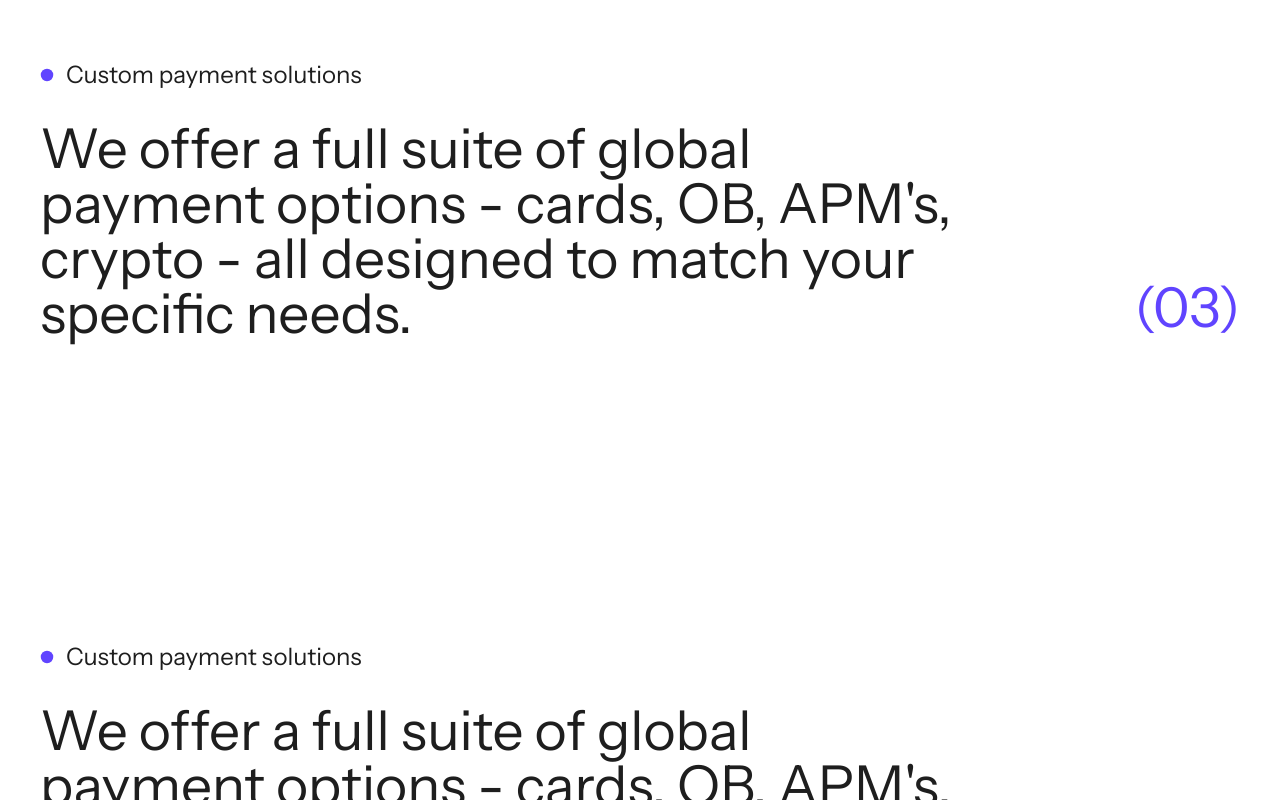
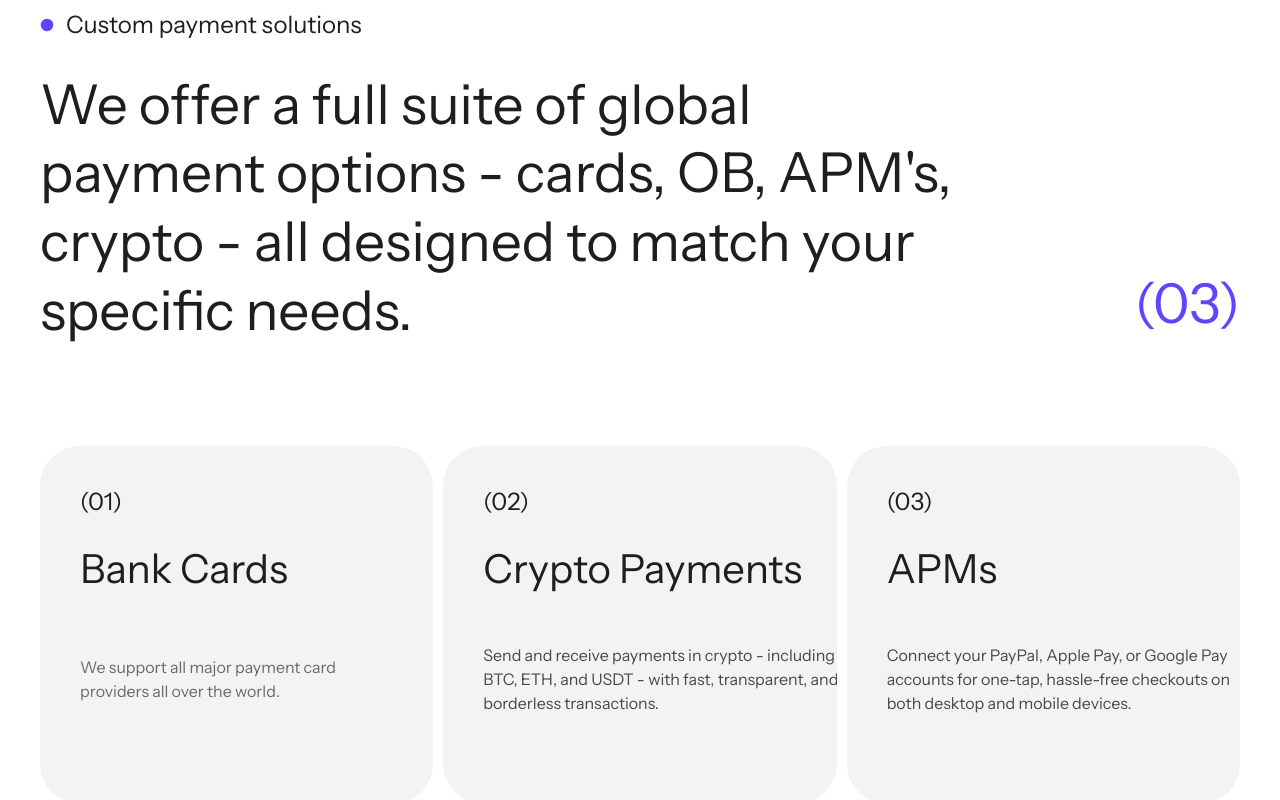
Before and after one commit to DenMinzalirov/40Gate, a Next.js app: page / in a window 1280 px wide. Shown: the part 4380-5180 px from the top of the page. Built offline with nearby package versions, Linux system fonts and the light colour scheme.

Commit message:
CustomPaymentSolutions desctop

```diff
--- a/src/app/page.tsx
+++ b/src/app/page.tsx
@@ -10,9 +10,6 @@ export default function Home() {
       <MerchantsSection />
       <PartnerWithUs />
       <CustomPaymentSolutions />
-      <CustomPaymentSolutions />
-      <CustomPaymentSolutions />
-      <CustomPaymentSolutions />
     </main>
   )
 }
--- a/src/components/CustomPaymentSolutions.tsx
+++ b/src/components/CustomPaymentSolutions.tsx
@@ -2,7 +2,9 @@ const CustomPaymentSolutions = () => {
     return (
         <section className="w-full pt-[120px] sm:pt-[200px] px-5 sm:px-10">
             <div className="w-full max-w-[1440px] mx-auto">
-                <div className="flex flex-col sm:flex-row sm:justify-between sm:items-end self-stretch flex-grow-0 flex-shrink-0 relative gap-8 sm:gap-[65px] py-6 sm:py-[50px]">
+                <div className="flex flex-col justify-start items-start self-stretch flex-grow-0 flex-shrink-0 gap-[100px]">
+                    {/* Заголовок секции */}
+                    <div className="flex justify-between items-end self-stretch flex-grow-0 flex-shrink-0 relative">
                         <div className="flex flex-col justify-start items-start flex-grow-0 flex-shrink-0 w-full sm:w-[925px] gap-[30px]">
                             <div className="flex justify-start items-center self-stretch flex-grow-0 flex-shrink-0 relative gap-3">
                                 <svg
@@ -21,17 +23,77 @@ const CustomPaymentSolutions = () => {
                                 </p>
                             </div>
                             <div className="flex flex-col justify-start items-start self-stretch flex-grow-0 flex-shrink-0 relative gap-3.5">
-                            <p className="self-stretch flex-grow-0 flex-shrink-0 w-full sm:w-[925px] text-3xl sm:text-[55px] text-left text-[#1e1e1e] font-instrument-sans leading-tight sm:leading-none">
-                                We offer a full suite of global payment options - cards, OB, APM&apos;s, crypto - all designed to
-                                match your specific needs.
+                                <p className="self-stretch flex-grow-0 flex-shrink-0 w-full sm:w-[925px] text-[55px] text-left text-[#1e1e1e] font-tinos leading-tight">
+                                    We offer a full suite of global payment options - cards, OB, APM's, crypto - all designed to match your specific needs.
                                 </p>
                             </div>
                         </div>
-                    <p className="flex-grow-0 flex-shrink-0 text-3xl sm:text-[55px] text-left text-[#6044ff] font-instrument-sans">(03)</p>
+                        {/* Номер секции - только для десктопа */}
+                        <p className="hidden sm:block flex-grow-0 flex-shrink-0 text-[55px] text-left text-[#6044ff] font-tinos">
+                            (03)
+                        </p>
+                    </div>
+
+                    {/* Карточки с решениями */}
+                    <div className="flex flex-col sm:flex-row justify-start items-center self-stretch flex-grow-0 flex-shrink-0 gap-5 sm:gap-2.5">
+                        {/* Карточка 1 - Bank Cards */}
+                        <div className="flex flex-col justify-between items-start flex-grow w-full sm:h-[358px] relative overflow-hidden p-6 sm:p-10 rounded-[20px] sm:rounded-[40px] bg-[#f2f4f3]">
+                            <div className="flex flex-col justify-start items-start self-stretch flex-grow-0 flex-shrink-0 relative gap-4 sm:gap-6">
+                                <p className="self-stretch flex-grow-0 flex-shrink-0 w-full sm:w-[366.67px] text-lg sm:text-2xl text-left text-[#1e1e1e]">
+                                    (01)
+                                </p>
+                                <p className="self-stretch flex-grow-0 flex-shrink-0 w-full sm:w-[366.67px] text-2xl sm:text-[40px] text-left text-[#1e1e1e]">
+                                    Bank Cards
+                                </p>
+                            </div>
+                            <p className="self-stretch flex-grow-0 flex-shrink-0 w-full sm:w-[366.67px] opacity-80 text-sm sm:text-base text-left text-[#1e1e1e] mt-4 sm:mt-0">
+                                <span className="self-stretch flex-grow-0 flex-shrink-0 w-full sm:w-[366.67px] opacity-80 text-sm sm:text-base text-left text-[#1e1e1e]">
+                                    We support all major payment card
+                                </span>
+                                <br />
+                                <span className="self-stretch flex-grow-0 flex-shrink-0 w-full sm:w-[366.67px] opacity-80 text-sm sm:text-base text-left text-[#1e1e1e]">
+                                    providers all over the world.
+                                </span>
+                            </p>
+                            <div className="flex-grow-0 flex-shrink-0"></div>
+                        </div>
+
+                        {/* Карточка 2 - Crypto Payments */}
+                        <div className="flex flex-col justify-between items-start flex-grow w-full sm:h-[358px] relative overflow-hidden p-6 sm:p-10 rounded-[20px] sm:rounded-[40px] bg-[#f2f4f3]">
+                            <div className="flex flex-col justify-start items-start self-stretch flex-grow-0 flex-shrink-0 relative gap-4 sm:gap-6">
+                                <p className="self-stretch flex-grow-0 flex-shrink-0 w-full sm:w-[366.67px] text-lg sm:text-2xl text-left text-[#1e1e1e]">
+                                    (02)
+                                </p>
+                                <p className="self-stretch flex-grow-0 flex-shrink-0 w-full sm:w-[366.67px] text-2xl sm:text-[40px] text-left text-[#1e1e1e]">
+                                    Crypto Payments
+                                </p>
+                            </div>
+                            <p className="self-stretch flex-grow-0 flex-shrink-0 w-full sm:w-[366.67px] opacity-80 text-sm sm:text-base text-left text-[#1e1e1e] mt-4 sm:mt-0">
+                                Send and receive payments in crypto - including BTC, ETH, and USDT - with fast, transparent, and borderless transactions.
+                            </p>
+                            <div className="flex-grow-0 flex-shrink-0"></div>
+                        </div>
+
+                        {/* Карточка 3 - APMs */}
+                        <div className="flex flex-col justify-between items-start flex-grow w-full sm:h-[358px] relative overflow-hidden p-6 sm:p-10 rounded-[20px] sm:rounded-[40px] bg-[#f2f4f3]">
+                            <div className="flex flex-col justify-start items-start self-stretch flex-grow-0 flex-shrink-0 relative gap-4 sm:gap-6">
+                                <p className="self-stretch flex-grow-0 flex-shrink-0 w-full sm:w-[366.67px] text-lg sm:text-2xl text-left text-[#1e1e1e]">
+                                    (03)
+                                </p>
+                                <p className="self-stretch flex-grow-0 flex-shrink-0 w-full sm:w-[366.67px] text-2xl sm:text-[40px] text-left text-[#1e1e1e]">
+                                    APMs
+                                </p>
+                            </div>
+                            <p className="self-stretch flex-grow-0 flex-shrink-0 w-full sm:w-[366.67px] opacity-80 text-sm sm:text-base text-left text-[#1e1e1e] mt-4 sm:mt-0">
+                                Connect your PayPal, Apple Pay, or Google Pay accounts for one-tap, hassle-free checkouts on both desktop and mobile devices.
+                            </p>
+                            <div className="flex-grow-0 flex-shrink-0"></div>
+                        </div>
+                    </div>
                 </div>
             </div>
         </section>
-    );
-};
+    )
+}
 
-export default CustomPaymentSolutions;
+export default CustomPaymentSolutions
```
Also changed, not shown: 1 other file (tests, documents, lock files or other folders). Lines whose indentation alone changed are shown as unchanged.
